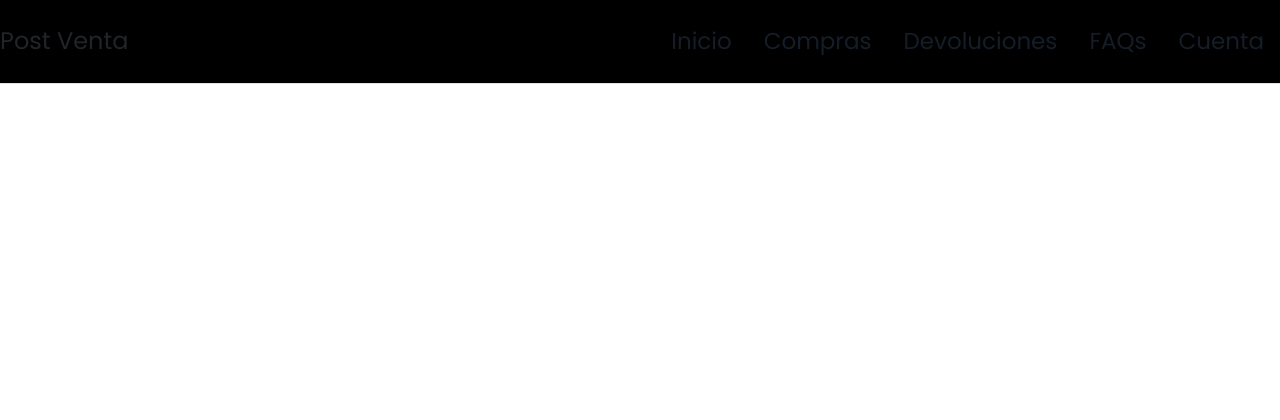
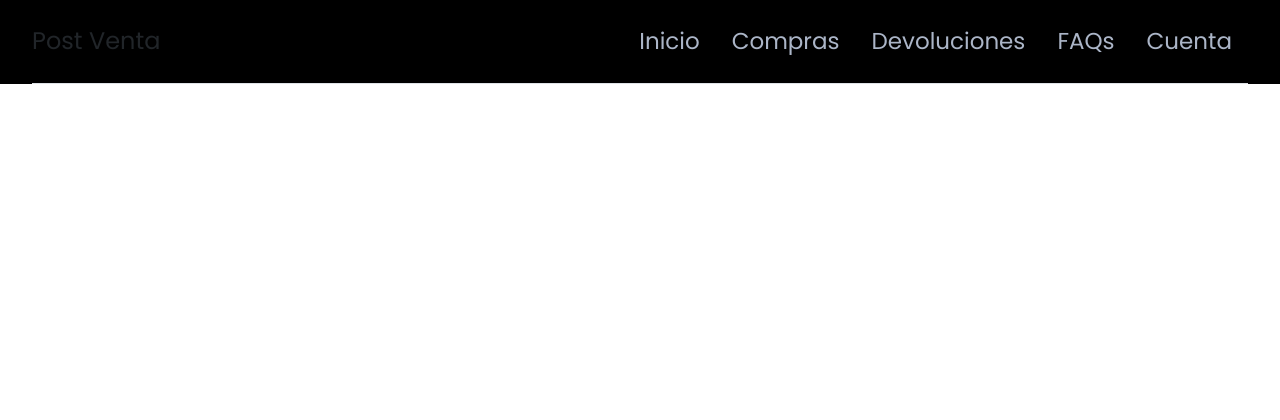
Before and after one commit to Empowerdeith/ProyectoPostVenta, a Django app: page / in a window 1280 px wide. Shown: the top 420 px of the page. Run offline with Django 3.2, Linux system fonts and the light colour scheme.

Commit message:
fixes nav-bar

```diff
--- a/static/css/styles.css
+++ b/static/css/styles.css
@@ -23,7 +23,7 @@
 }
 .textblack{color: #141d28!important;}
 
-.nav-link{color: #141d28!important;}
+.nav-link{color: #abb5c7!important;}
 .search-bar{
 	position: initial!important;
 	margin: auto;
@@ -60,4 +60,6 @@ a{
 }
 #header_container{
 	background-color: black!important;
+	padding-left: 32px!important;
+    padding-right: 32px!important;
 }
```
